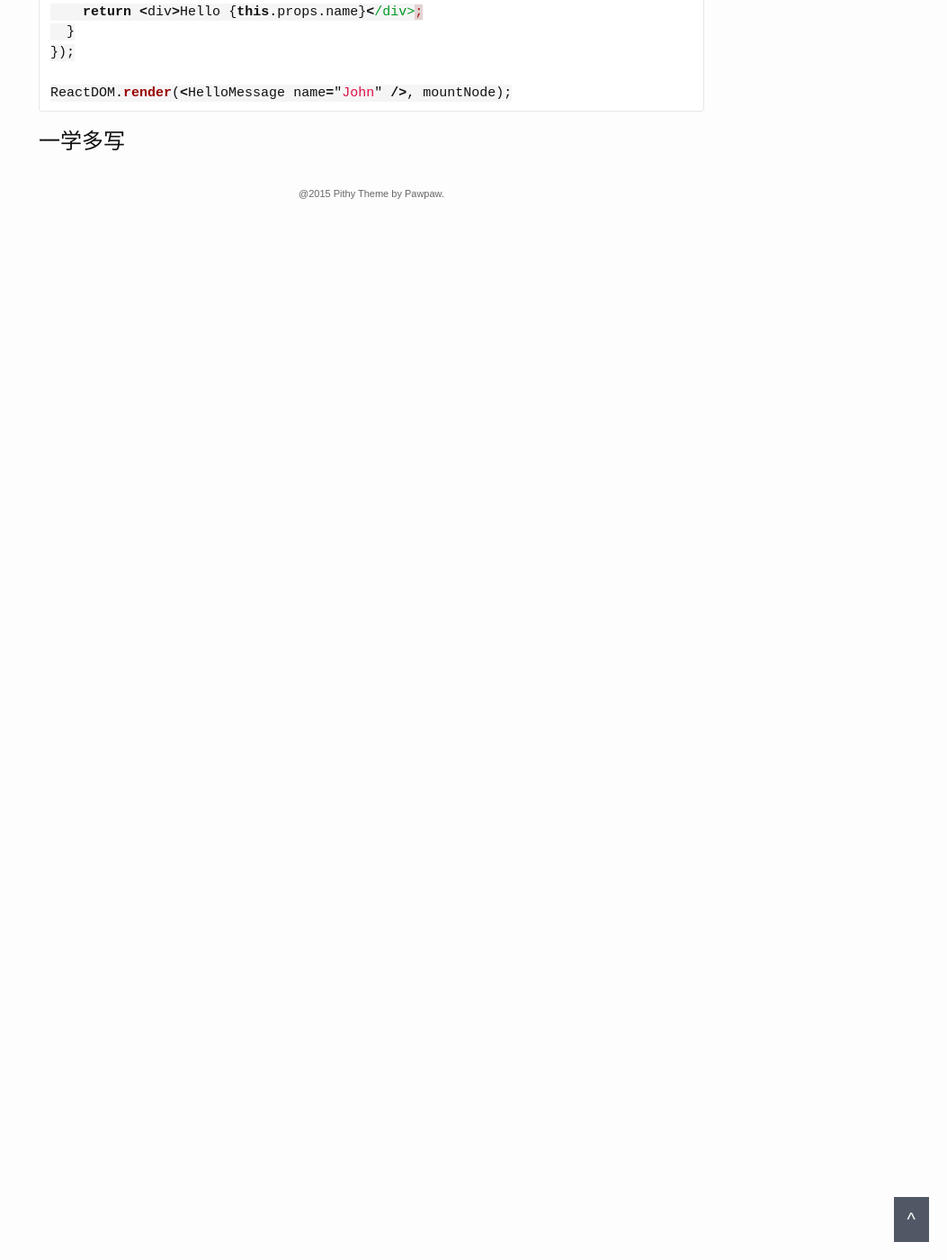
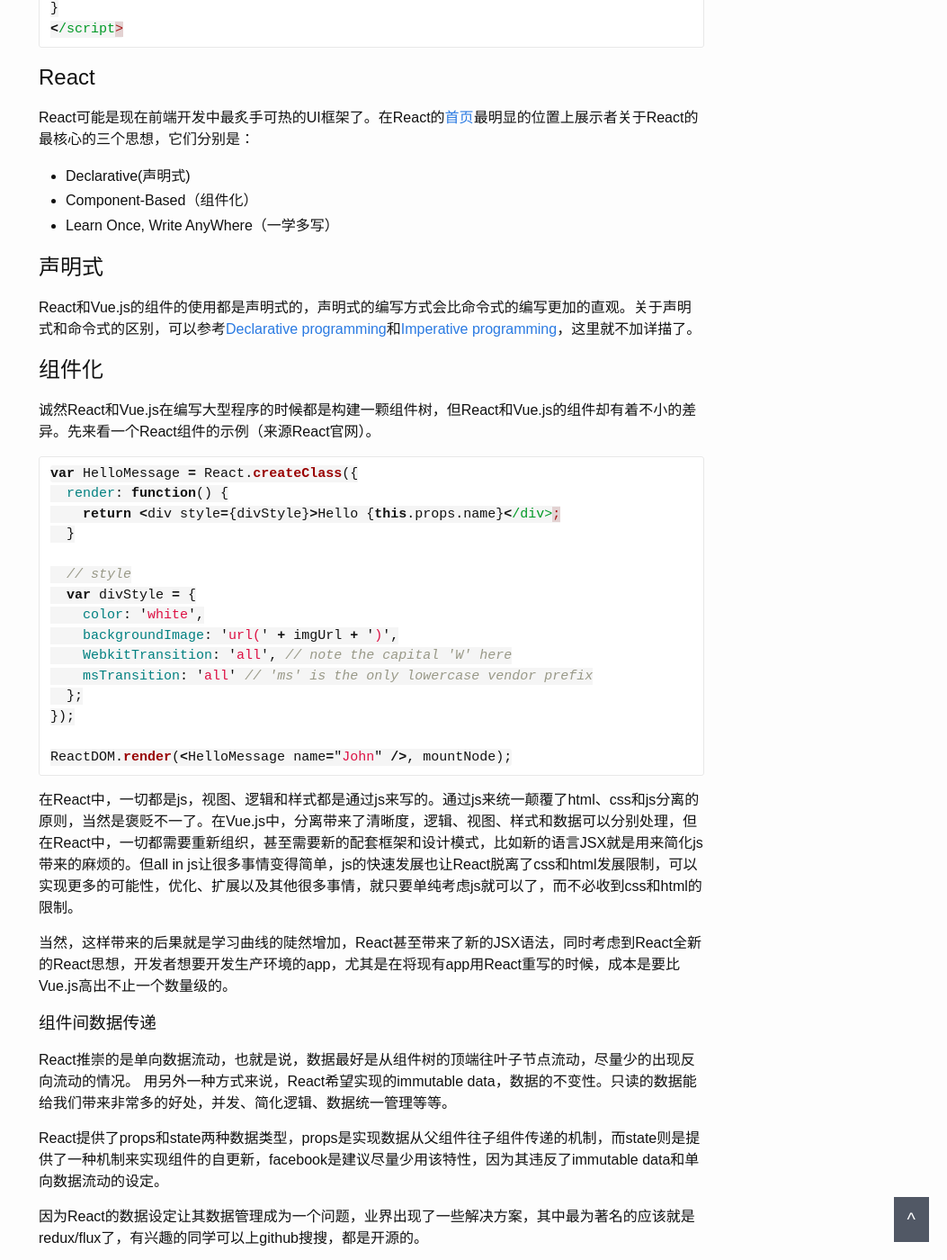
Before and after one commit to rookie-nerd/rookie-nerd.github.io, a Jekyll site: the page built from _posts/2016-06-22-weex-VS-react-native.markdown, in a window 1280 px wide and 1400 px high, scrolled down 3265 px. Shown: the whole window at 90% size, without its empty margins (227-1280 px from the left). Built offline with Jekyll 4.4.1, drawn with Linux system fonts in a browser that asks for light colours; before the commit the page ends 3488 px from its top, so only the background shows below that; some of the changed text lies outside the part shown.

Commit message:
D:[draft 1.0]

````diff
--- a/_posts/2016-06-22-weex-VS-react-native.markdown
+++ b/_posts/2016-06-22-weex-VS-react-native.markdown
@@ -73,6 +73,30 @@
 <example></example>
 ```
 
+### 组件间数据传递
+Vue.js的组件都是有自己独立的scope的，因此子组件是不能直接访问到父组件的数据的。数据一般都是通过props来传递的，示例说明。
+
+```js
+// define component
+Vue.component('child', {
+  // declare the props
+  props: ['msg'],
+  // the prop can be used inside templates, and will also
+  // be set as `this.msg`
+  template: '<span>{{ msg }}</span>'
+})
+
+// usage
+<child msg="hello!"></child>
+```
+
+上述方式只能实现组件树从上往下传递数据，在Vue.js中，会有大量的场景需要子组件向父组件传输数据，甚至兄弟组件之间传递数据，一般这种时候就需要使用以下几种能力。
+
++ 子组件获取父组件的能力（this.$parent）
++ 自定义事件的能力 ($on\$emit\$dispatch\$broadcast)
+
+想要了解详情，请移步[Parent-Child Communication](http://vuejs.org/guide/components.html#Parent-Child-Communication)。
+
 ## 样式、逻辑和界面的分离
 前端开发经过这么多年的发展，html、css和js的分开编写应当是顺理成章的，Vue.js没有打破这个规则，通过 **style** 、 **template** 、 **script** 将样式、视图和数据逻辑进行了分离。详见下面示例，来源于[VUE.JS: A (RE)INTRODUCTION](http://blog.evanyou.me/2015/10/25/vuejs-re-introduction/)。
 
@@ -116,11 +140,73 @@
 ```js
 var HelloMessage = React.createClass({
   render: function() {
-    return <div>Hello {this.props.name}</div>;
+    return <div style={divStyle}>Hello {this.props.name}</div>;
   }
+
+  // style
+  var divStyle = {
+    color: 'white',
+    backgroundImage: 'url(' + imgUrl + ')',
+    WebkitTransition: 'all', // note the capital 'W' here
+    msTransition: 'all' // 'ms' is the only lowercase vendor prefix
+  };
 });
 
 ReactDOM.render(<HelloMessage name="John" />, mountNode);
 ```
+在React中，一切都是js，视图、逻辑和样式都是通过js来写的。通过js来统一颠覆了html、css和js分离的原则，当然是褒贬不一了。在Vue.js中，分离带来了清晰度，逻辑、视图、样式和数据可以分别处理，但在React中，一切都需要重新组织，甚至需要新的配套框架和设计模式，比如新的语言JSX就是用来简化js带来的麻烦的。但all in js让很多事情变得简单，js的快速发展也让React脱离了css和html发展限制，可以实现更多的可能性，优化、扩展以及其他很多事情，就只要单纯考虑js就可以了，而不必收到css和html的限制。
+
+当然，这样带来的后果就是学习曲线的陡然增加，React甚至带来了新的JSX语法，同时考虑到React全新的React思想，开发者想要开发生产环境的app，尤其是在将现有app用React重写的时候，成本是要比Vue.js高出不止一个数量级的。
+
+### 组件间数据传递
+React推崇的是单向数据流动，也就是说，数据最好是从组件树的顶端往叶子节点流动，尽量少的出现反向流动的情况。
+用另外一种方式来说，React希望实现的immutable data，数据的不变性。只读的数据能给我们带来非常多的好处，并发、简化逻辑、数据统一管理等等。
+
+React提供了props和state两种数据类型，props是实现数据从父组件往子组件传递的机制，而state则是提供了一种机制来实现组件的自更新，facebook是建议尽量少用该特性，因为其违反了immutable data和单向数据流动的设定。
+
+因为React的数据设定让其数据管理成为一个问题，业界出现了一些解决方案，其中最为著名的应该就是redux/flux了，有兴趣的同学可以上github搜搜，都是开源的。
 
 ## 一学多写
+React背后是强大的facebook在开发维护，其目的不是要简单的创建一种新的js的UI框架，相反，其想要让React成为平台无感知的UI开发思想。什么意思呢？就是本节要说的learn once，write anywhere。facebook认为每个平台不可能完全一样，Web、Android、iOS、Windows Phone甚至Xbox，以及未来会出现的各种平台，他们都会有自己的发展理念和发展路劲，不可能做到完全一样，但不管平台如何变化，基于平台之上，创建Virtual DOM，React通过控制Virtual DOM来实现界面变化。
+也就是说Virtual DOM相当于是一个中间层，隔离平台的差异，从而实现统一的开发方式。
+
+不敢说这样的想法一定能成功，但就现在的发展势头来看，机会还是非常大的。尤其对于开发者来说极具吸引力，如果这一想法成为现实，以后React就可能像DOM一样成为业界统一的标准。那对于iOS开发者来说，在Android上面开发会跟在iOS上开发一样，不需要学习全新的Java语言，Android系统，更不要说各种Java特有的艰深复杂的工具了。
+
+# Native
+初步浏览weex和react-native的代码之后，可以得出如下的公式。
+
+```js
+weex = Vue.js + H5/Native
+react-native = React + Native
+```
+
+个人感觉weex和react-native最大的不同是在Vue.js和React层面。这一点在react-native的命名上就非常容易看出来。在react-native刚出来的时候，其和React的关系是react-native依赖React。
+
+```
+"dependencies": {
+  "react": "~14.0.0"
+}
+```
+
+而现在react-native和react则是同级别的。
+
+```
+"peerDependencies": {
+  "react": "~15.1.0"
+}
+```
+react-native中最重要的文件名字也是Library，主要提供了一系列Native的能力。
+
+查看weex的源码，native部分的作用几乎是一样的，主要就是提供了一些列Native的组件，以及其他的一些能力。
+
+这也就是为什么本文将两者的Native合为一谈的原因，他们的本质是差不多的。
+
++ 提供了js和native交互的桥梁Bridge
++ 提供了一系列组件
++ 提供了flexbox布局支持
++ 提供了事件支持
++ ……
+
+当然，因为weex和react-native的设计思想的差异，在native部分也存在差异，但我觉得这是因为js需要导致的，仅就native而言，两者并没有特别大的不一样。
+
+也许在不远的将来，native部分会出来一个比较核心的框架，抽象出在构建App时js和native交互所需要的基本能力，同时提供扩展方式，让各种类似react-native\weex这样的框架可以专注于js层的设计。也许react-native就走在这条路上，谁知道呢？
````
